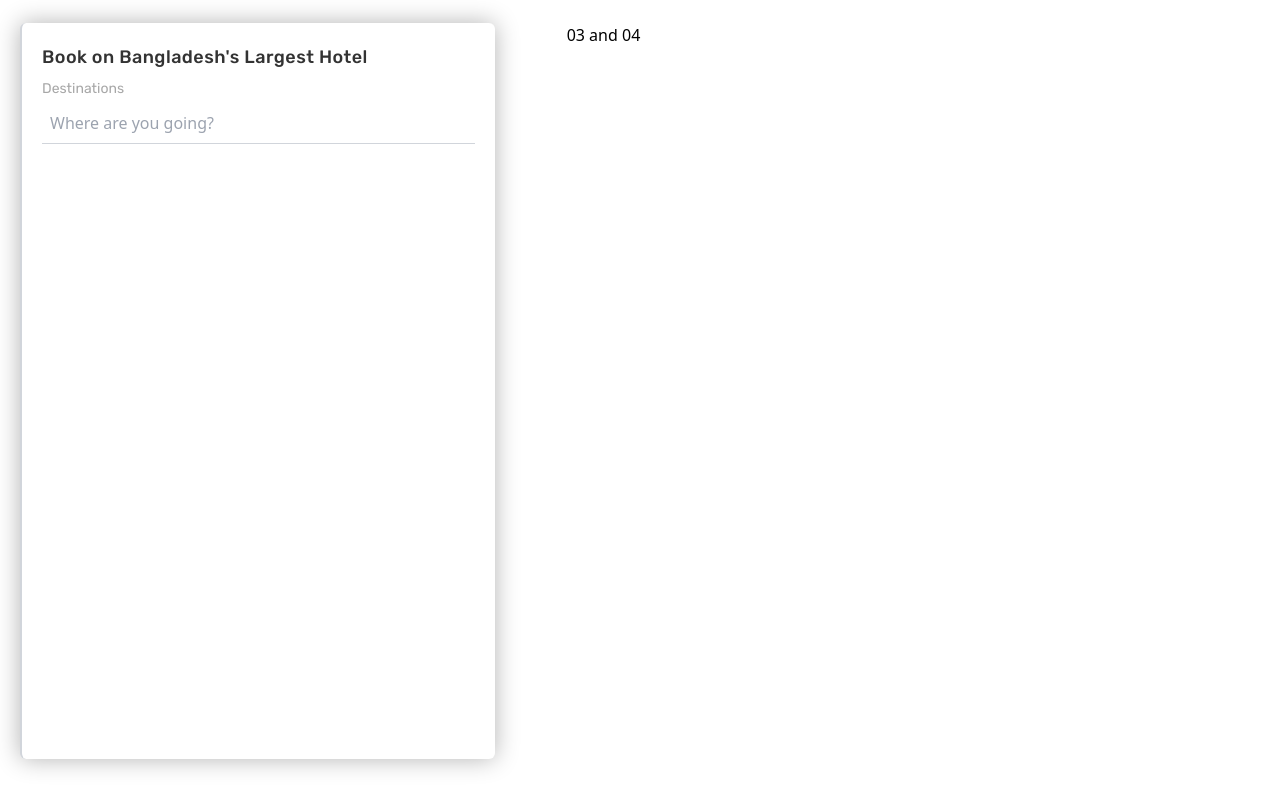
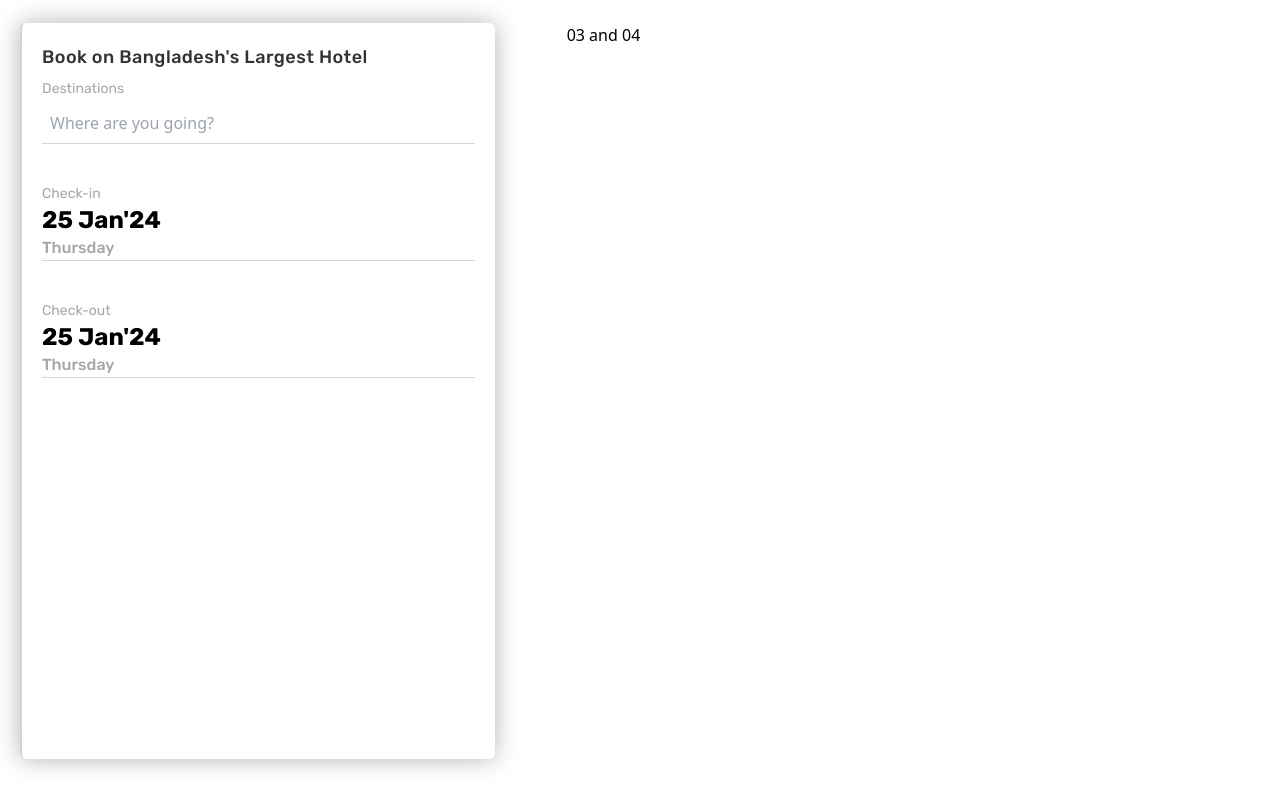
Before and after one commit to rayhanalshorif133/Resorts-BD, a website: page index.html in a window 1280 px wide. Shown: the part 89-880 px from the top of the page. Drawn offline with nearby package versions, Linux system fonts and the light colour scheme.

Commit message:
checking date time

```diff
--- a/index.html
+++ b/index.html
@@ -79,9 +79,25 @@
         <div class="bg-white h-full rounded-md border-l-2 mx-auto border-gray-300 custom_box-shadow w-full">
           <form action="#" class="mx-auto w-full px-5 py-3 transition-all duration-500 ease-in-out search_destination_main">
             <h2 class="py-2 text-lg text-[#333333] font-medium tracking-wide font-rubik">Book on Bangladesh's Largest Hotel</h2>
-            <div class="">
-              <h5 class="text-sm text-[#A7A7A7] font-rubik">Destinations</h5>
-              <input type="text" class="search_destination w-full border-b border-gray-300 px-2 py-2 mt-1 focus:outline-none focus:border-[#173C6C]" placeholder="Where are you going?">
+            <div class="space-y-10">
+              <div>
+                <h5 class="text-sm text-[#A7A7A7] font-rubik">Destinations</h5>
+                <input type="text" class="search_destination w-full border-b border-gray-300 px-2 py-2 mt-1 focus:outline-none focus:border-[#173C6C]" placeholder="Where are you going?">
+              </div>
+              <div>
+                <h5 class="text-sm text-[#A7A7A7] font-rubik">Check-in</h5>
+                <div class="border-b border-[#D1D5DB] cursor-pointer">
+                  <h6 class="font-rubik text-black font-bold text-2xl">25 Jan'24</h6>
+                  <p class="text-base text-[#A7A7A7] font-medium font-rubik">Thursday</p>
+                </div>
+              </div>
+              <div>
+                <h5 class="text-sm text-[#A7A7A7] font-rubik">Check-out</h5>
+                <div class="border-b border-[#D1D5DB] cursor-pointer">
+                  <h6 class="font-rubik text-black font-bold text-2xl">25 Jan'24</h6>
+                  <p class="text-base text-[#A7A7A7] font-medium font-rubik">Thursday</p>
+                </div>
+              </div>
             </div>
           </form>
           <form action="#" class="mx-auto w-full px-5 py-3 transition-all duration-500 ease-in-out hidden search_destination_form">
```
Also changed, not shown: src/output.css.
